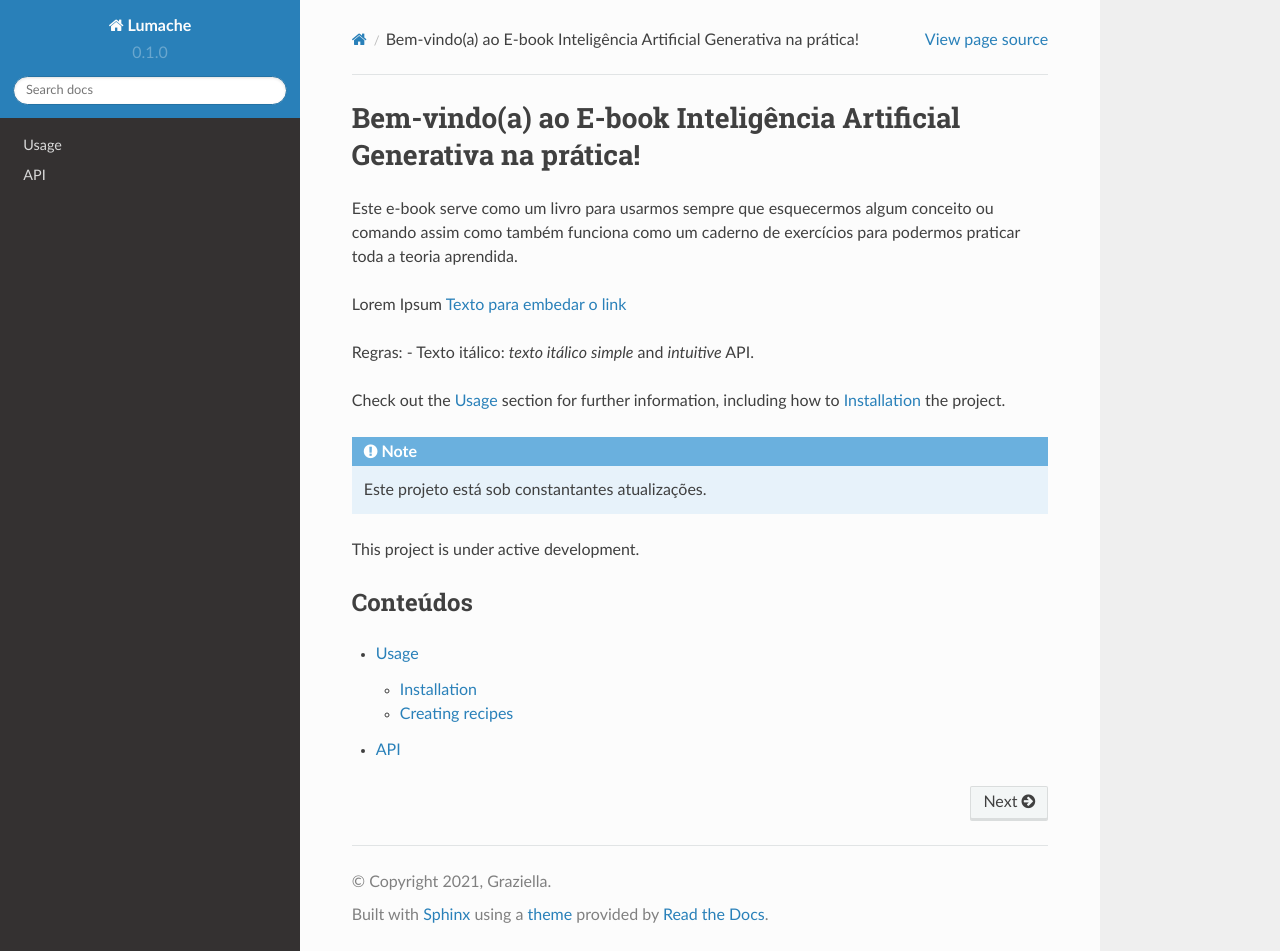
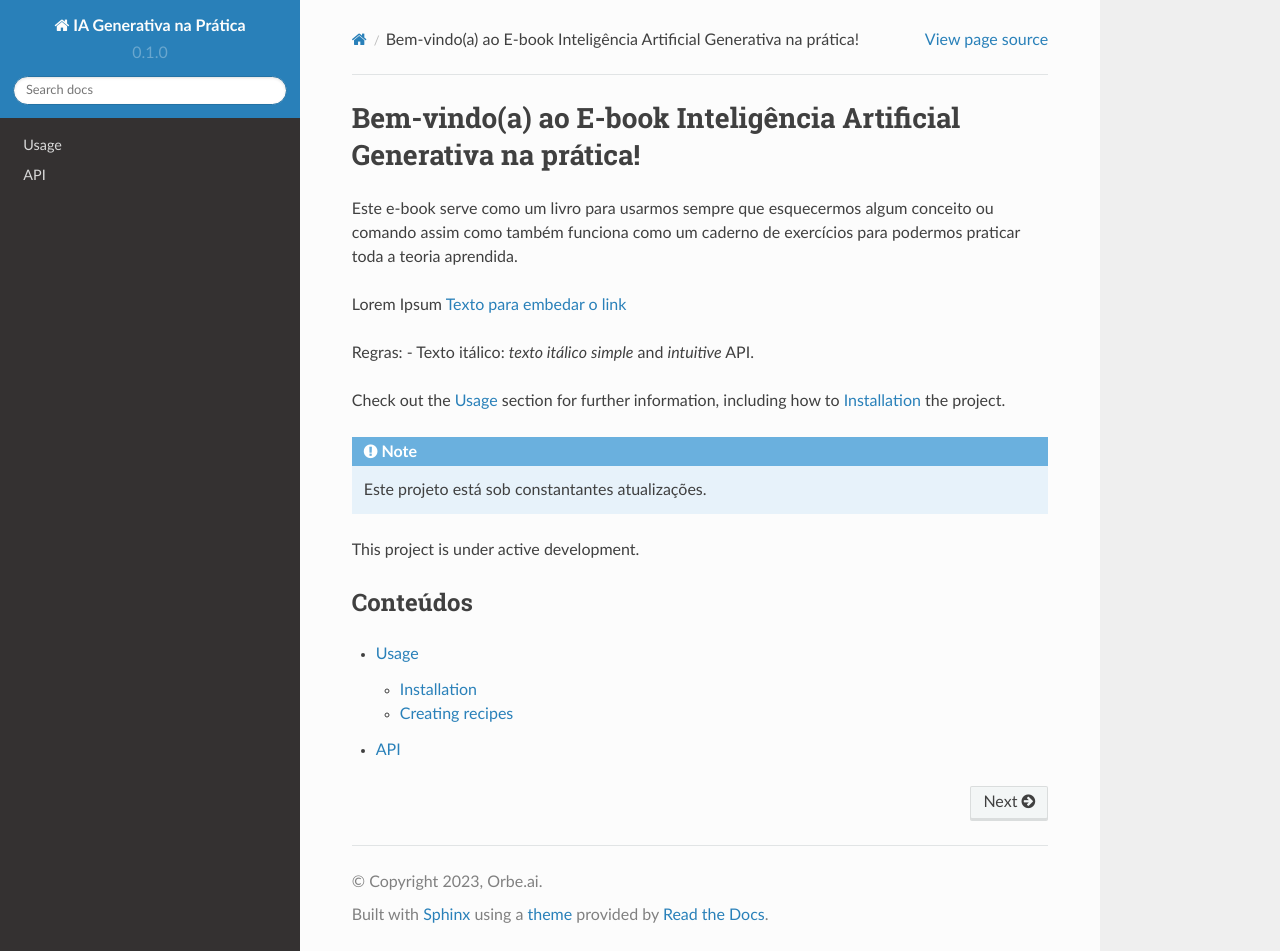
Before and after one commit to conteudo-orbeai/RTD_GENAI_V01, a Sphinx documentation site: the page built from docs/source/index.rst, in a window 1280 px wide and 951 px high. Built offline with Sphinx 7.4.7 and the Read the Docs theme 2.0.0, drawn with Linux system fonts in a browser that asks for light colours.

Commit message:
Update conf.py

```diff
--- a/docs/source/conf.py
+++ b/docs/source/conf.py
@@ -2,9 +2,9 @@
 
 # -- Project information
 
-project = 'Lumache'
-copyright = '2021, Graziella'
-author = 'Graziella'
+project = 'IA Generativa na Prática'
+copyright = '2023, Orbe.ai'
+author = 'Orbe.ai'
 
 release = '0.1'
 version = '0.1.0'
```
